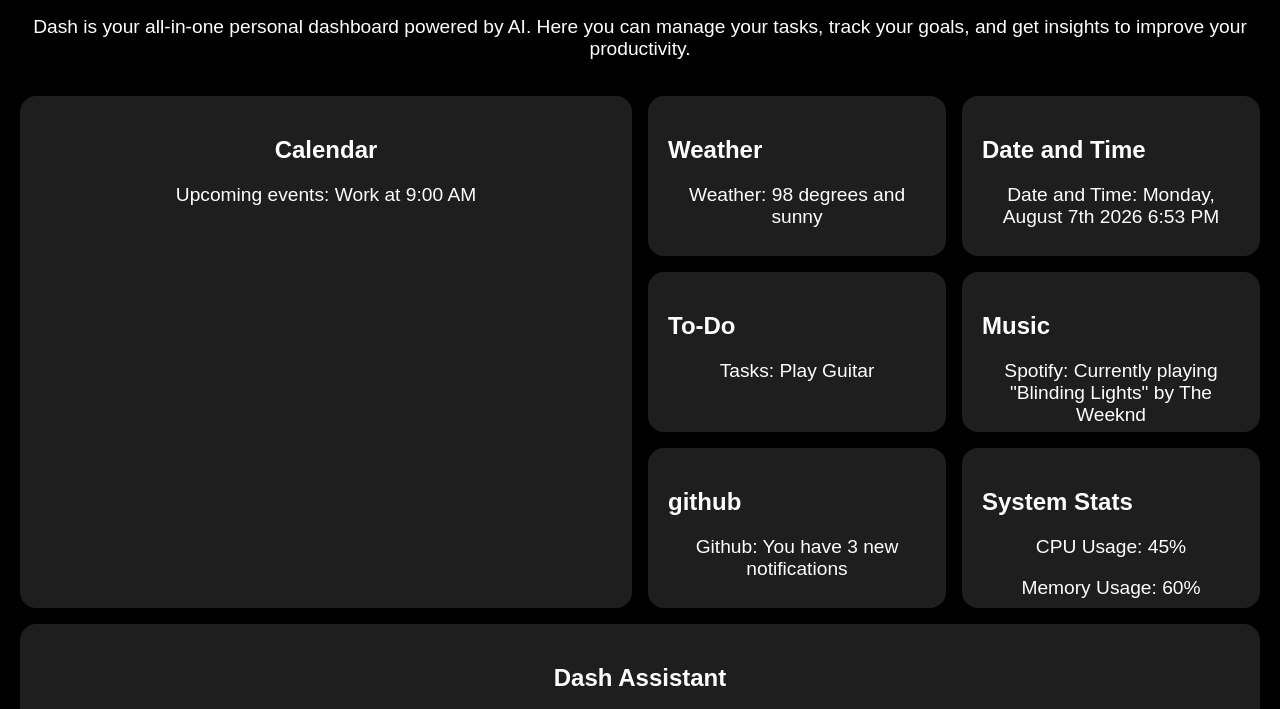
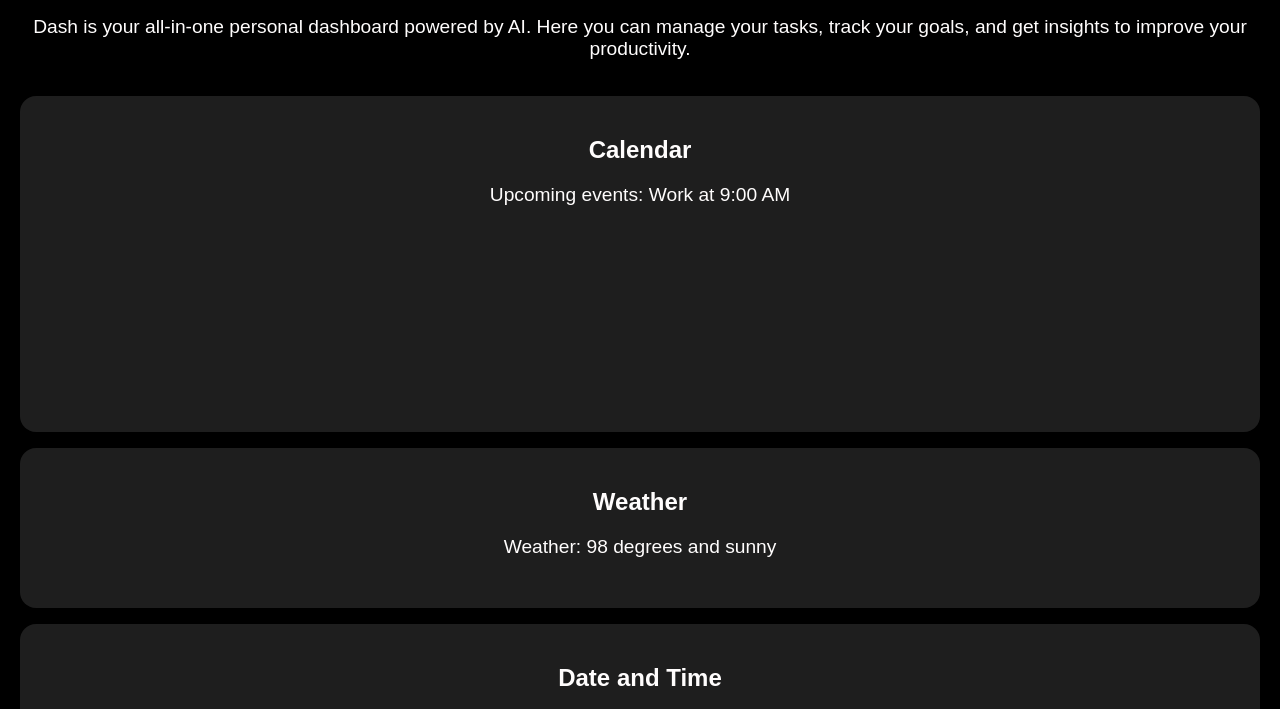
Before and after one commit to jtw011/Dash, a plain HTML site: page Frontend/dash.html in a window 1280 px wide. Shown: the part 75-784 px from the top of the page. Drawn offline with Linux system fonts and the light colour scheme.

Commit message:
Rearranged the cards to work in a portrait mode

```diff
--- a/Frontend/dash.css
+++ b/Frontend/dash.css
@@ -37,33 +37,39 @@ p {
 
 .calendar {
     text-align: center;
-    grid-column: span 2;
-    grid-row: span 3;
+    grid-column: span 4;
+    grid-row: span 2;
 }
 
 .weather {
-    grid-column: span 1;
+    grid-column: span 4;
+    text-align: center;
 }
 
 .clock {
-    grid-column: span 1;
+    grid-column: span 4;
+    text-align: center;
 }
 
 .todo {
     grid-column: span 1;
+    text-align: center;
 }
 
 .music {
     grid-column: span 1;
+    text-align: center;
 }
 
 .github {
     grid-column: span 1;
+    text-align: center;
 }
 
 .system-stats {
     grid-column: span 1;
     grid-row: span 1;
+    text-align: center;
 }
 
 .assistant {
--- a/Frontend/dash.html
+++ b/Frontend/dash.html
@@ -40,7 +40,7 @@
     <section class="card music">
         <h2>Music</h2>
         <!-- Music controls -->
-        <p>Spotify: Currently playing "Blinding Lights" by The Weeknd</p>
+        <p>Currently playing: Blinding Lights</p>
     </section>
 
     <section class="card github">
@@ -52,7 +52,7 @@
         <h2>System Stats</h2>
         <!-- System stats content -->
         <p>CPU Usage: 45%</p>
-        <p>Memory Usage: 60%</p>
+
     </section>
 
     <section class="card assistant">
```
